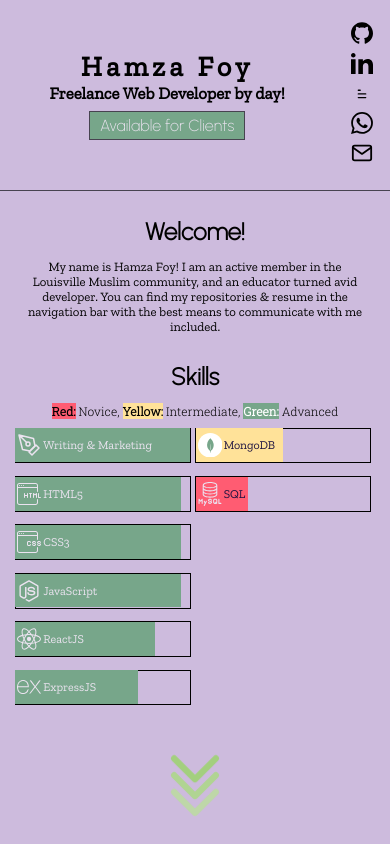
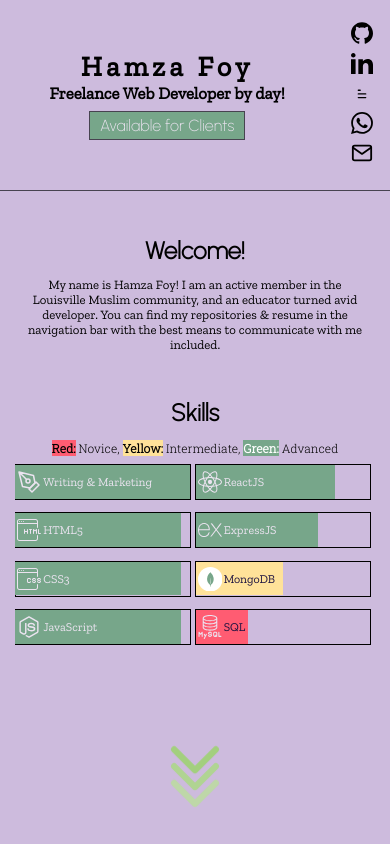
Before and after one commit to hamzafoy/hamza_foy_anthology, a React (Create React App) app: page / in a window 390 px wide. Shown: the top 844 px of the page. Built offline with nearby package versions, Linux system fonts and the light colour scheme.

Commit message:
additional changes to mobile layout.

```diff
--- a/src/Header/Header.css
+++ b/src/Header/Header.css
@@ -14,7 +14,7 @@
 
 
 .nav-bar-filler {
-    height: 25vh;
+    height: 24vh;
 }
 
 
@@ -54,7 +54,7 @@
     display: flex;
     flex-direction: column;
     flex-wrap: wrap;
-    height: 35vh;
+    height: 27.5vh;
     width: 92.5vw;
 }
 
```
